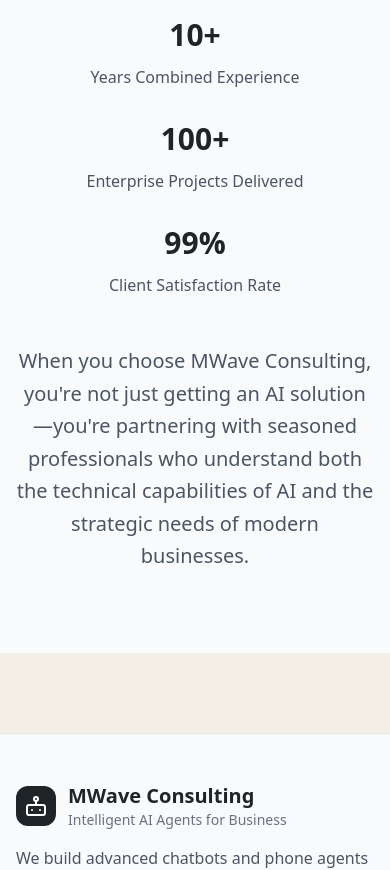
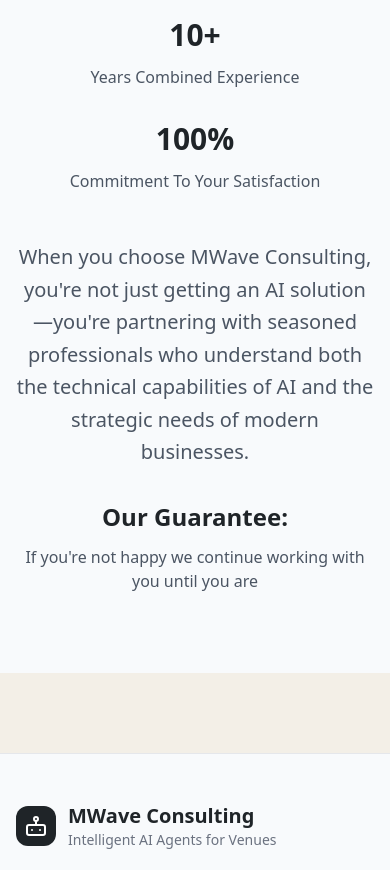
Before and after one commit to MWaveConsulting/MWave-Website, a React (Vite) app: page /who-we-are in a window 390 px wide. Shown: the part 4420-5290 px from the top of the page. Built offline with nearby package versions, Linux system fonts and the light colour scheme.

Commit message:
Updated business to venue on the website

```diff
--- a/index.html
+++ b/index.html
@@ -4,7 +4,7 @@
     <meta charset="UTF-8" />
     <link rel="icon" type="image/svg+xml" href="/vite.svg" />
     <meta name="viewport" content="width=device-width, initial-scale=1.0" />
-    <title>MWave Consulting - Intelligent AI Agents for Business</title>
+    <title>MWave Consulting - Intelligent AI Agents for Venues</title>
     <meta
       name="description"
       content="We build advanced chatbots and phone agents that handle bookings, integrate with your favorite tools, and provide 24/7 customer support"
--- a/src/components/Layout.jsx
+++ b/src/components/Layout.jsx
@@ -27,7 +27,7 @@
         {`
           :root {
             --primary-dark: #1f2428;
-            --cta-blue: #2563eb;
+            --cta-blue:rgb(74, 127, 0);
             --primary-light: #37404a;
             --text-gray: #6b7280;
             --border-gray: #e5e7eb;
@@ -218,7 +218,7 @@
                     className="text-sm"
                     style={{ color: "var(--text-gray)" }}
                   >
-                    Intelligent AI Agents for Business
+                    Intelligent AI Agents for Venues
                   </div>
                 </div>
               </div>
@@ -271,7 +271,7 @@
           </div>
 
           <div className="mt-8 pt-8 border-t border-gray-200 text-center text-gray-500">
-            <p>&copy; 2024 MWave Consulting. All rights reserved.</p>
+            <p>&copy; 2025 MWave Consulting. All rights reserved.</p>
           </div>
         </div>
       </footer>
--- a/src/pages/Home.jsx
+++ b/src/pages/Home.jsx
@@ -137,7 +137,7 @@
                 </span>
                 <br />
                 <span className="bg-gradient-to-r from-blue-600 to-purple-600 bg-clip-text text-transparent">
-                  Your Business
+                  Your Venue
                 </span>
               </h1>
             </motion.div>
--- a/src/pages/OurSolutions.jsx
+++ b/src/pages/OurSolutions.jsx
@@ -321,10 +321,10 @@
               className="text-3xl sm:text-4xl font-bold mb-6"
               style={{ color: "var(--primary-dark)" }}
             >
-              Real-World Example: Wedding Venue Booking Agent
+              Real-World Example: Venue Booking Agent
             </h2>
             <p className="text-xl text-gray-600 max-w-3xl mx-auto">
-              See how our AI agents transform the booking process for wedding
+              See how our AI agents transform the booking process for
               venues, from initial inquiry to confirmed reservation
             </p>
           </div>
--- a/src/pages/WhoWeAre.jsx
+++ b/src/pages/WhoWeAre.jsx
@@ -284,7 +284,7 @@
             Why Choose MWave Consulting?
           </h2>
 
-          <div className="grid grid-cols-1 md:grid-cols-3 gap-8 mb-12">
+          <div className="grid grid-cols-1 md:grid-cols-2 gap-8 mb-12">
             <div className="space-y-3">
               <div
                 className="text-3xl font-bold"
@@ -294,23 +294,15 @@
               </div>
               <div className="text-gray-600">Years Combined Experience</div>
             </div>
+
             <div className="space-y-3">
               <div
                 className="text-3xl font-bold"
                 style={{ color: "var(--primary-dark)" }}
               >
-                100+
+                100%
               </div>
-              <div className="text-gray-600">Enterprise Projects Delivered</div>
-            </div>
-            <div className="space-y-3">
-              <div
-                className="text-3xl font-bold"
-                style={{ color: "var(--primary-dark)" }}
-              >
-                99%
-              </div>
-              <div className="text-gray-600">Client Satisfaction Rate</div>
+              <div className="text-gray-600">Commitment To Your Satisfaction</div>
             </div>
           </div>
 
@@ -320,6 +312,17 @@
             understand both the technical capabilities of AI and the strategic
             needs of modern businesses.
           </p>
+          <div className="space-y-3 mt-8">
+            <div
+              className="text-2xl font-bold"
+              style={{ color: "var(--primary-dark)" }}
+            >
+              Our Guarantee:
+            </div>
+            <div className="text-gray-600">
+              If you're not happy we continue working with you until you are
+            </div>
+          </div>
         </div>
       </section>
     </div>
```
